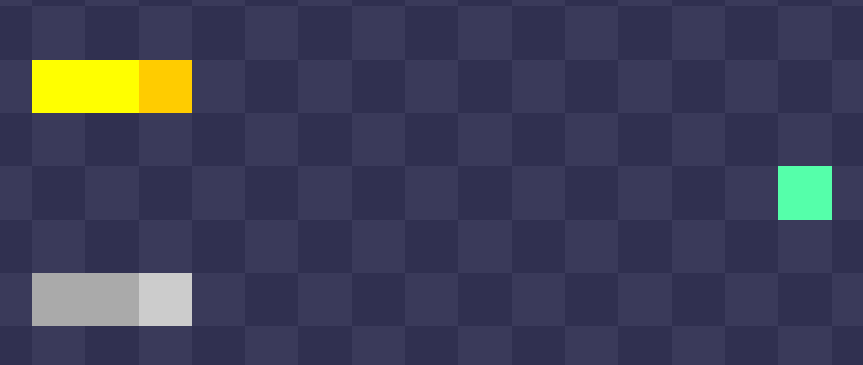
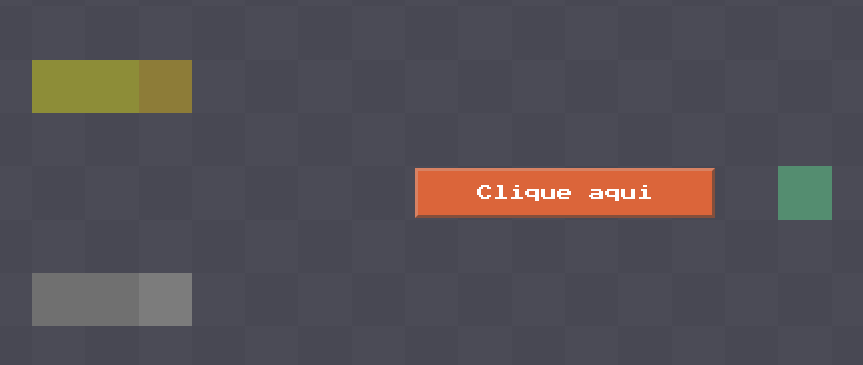
Before and after one commit to igoracmelo/becomb, a plain HTML site: page index.html in a window 1280 px wide. Shown: the part 207-572 px from the top of the page, without its empty margins (75-938 px from the left). Drawn offline with Linux system fonts and the light colour scheme.

Commit message:
fullscreen

```diff
--- a/index.html
+++ b/index.html
@@ -8,13 +8,19 @@
 </head>
 <body>
   <canvas id="canvas"></canvas>
+  <div id="cover"></div>
+  <button id="fullscreen">Clique aqui</button>
   <style>
+    @import url('https://fonts.googleapis.com/css2?family=Press+Start+2P&display=swap');
+
     * {
       margin: 0;
       padding: 0;
+      font: inherit;
     }
 
     body {
+      font-family: 'Press Start 2P', cursive;
       background-color: rgb(29, 29, 46);
       overflow: hidden;
       height: 100vh;
@@ -28,6 +34,26 @@
       height: 100vh;
       image-rendering: pixelated;
     }
+
+    #cover {
+      position: absolute;
+      width: 100%;
+      height: 100%;
+      background-color: #555a;
+    }
+
+    #fullscreen {
+      /* padding: 10px 20px; */
+      width: 300px;
+      height: 50px;
+      position: absolute;
+      top: calc(50% - 25px);
+      left: calc(50% - 150px);
+      color: white;
+      background-color: #db653a;
+      /* border-top: */
+      border: rgb(215, 130, 99) outset;
+    }
   </style>
 
   <script type="module" src="/src/index.js">
--- a/src/index.js
+++ b/src/index.js
@@ -24,7 +24,7 @@ import { game } from './config.js'
   // }
 // }
 
-window.onclick = () => {
+fullscreen.onclick = () => {
   const requestFullScreen = canvas.requestFullScreen || canvas.webkitRequestFullScreen
   requestFullScreen.call(canvas)
 }
```
